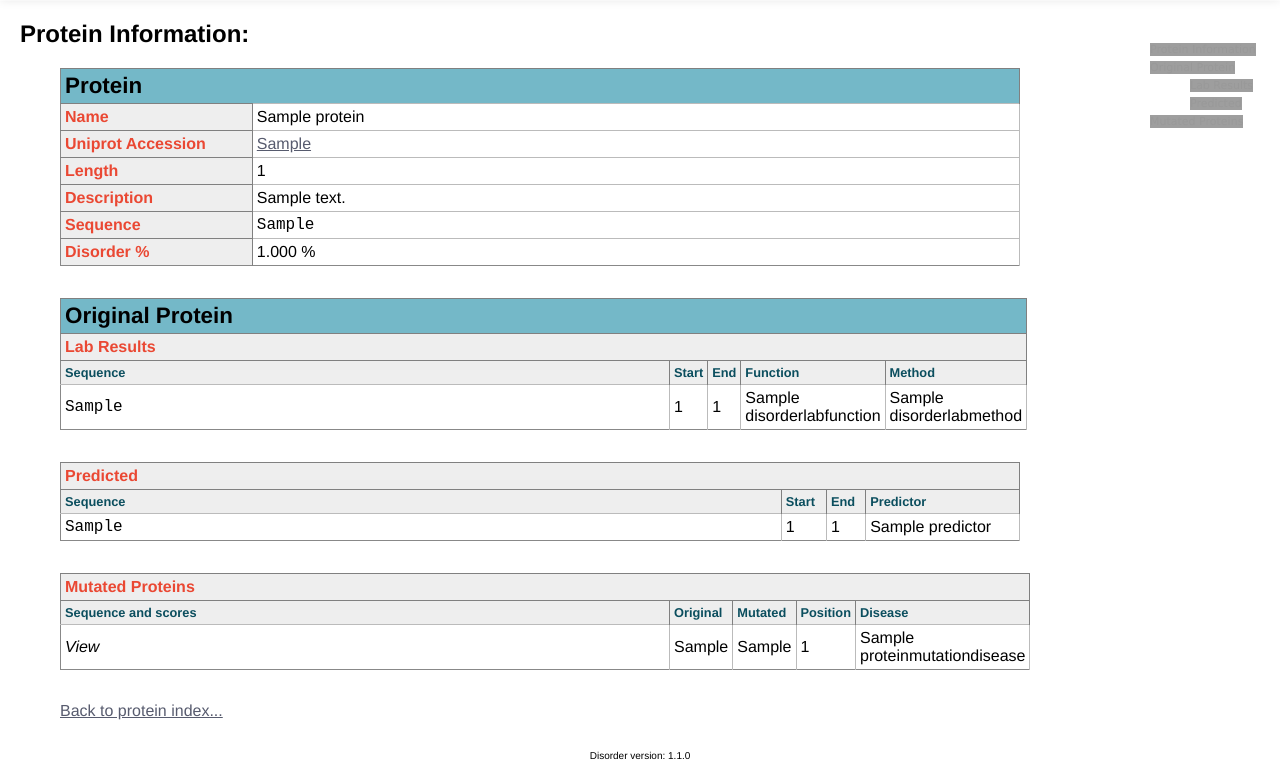
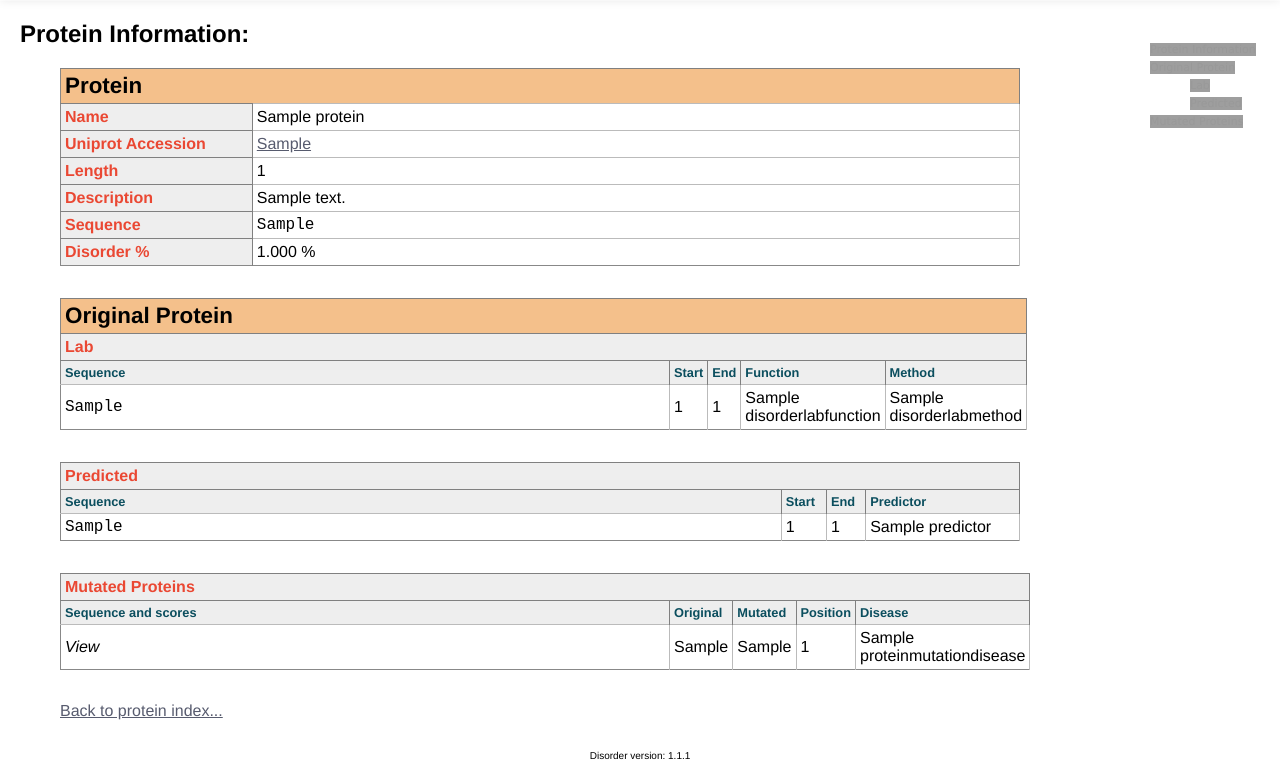
Before and after one commit to steveandroulakis/disorder-regions, a Django app: a page that uses disorder_regions/disorder/templates/disorder/protein_detail.html in a window 1280 px wide. Shown: the part 57-828 px from the top of the page. Run offline with Django 3.2, Linux system fonts and the light colour scheme; tables that the repository leaves empty hold one stand-in row (values such as "Sample post"); grey boxes are pictures that could not be loaded.

Commit message:
small colour change

```diff
--- a/disorder_regions/disorder/static/css/style.css
+++ b/disorder_regions/disorder/static/css/style.css
@@ -115,7 +115,7 @@ table.datatable th.row_title {
 table.datatable th.detail_header {
     color: black;
     font-size: 140%;
-    background-color: #74B8C8;
+    background-color: #F4C08B;
 }
 
 table.datatable th.detail_header .small {
--- a/disorder_regions/disorder/templates/disorder/includes/version.html
+++ b/disorder_regions/disorder/templates/disorder/includes/version.html
@@ -1 +1 @@
-1.1.0
+1.1.1
--- a/disorder_regions/disorder/templates/disorder/protein_detail.html
+++ b/disorder_regions/disorder/templates/disorder/protein_detail.html
@@ -7,7 +7,7 @@
 		<li><a href="#protein_information">Protein Information</a></li>
 		<li><a href="#original_protein">Original Protein</a></li>
 		<ul>
-			<li><a href="#lab_results">Lab Results</a></li>
+			<li><a href="#lab">Lab</a></li>
 			<li><a href="#predicted">Predicted</a></li>
 		</ul>
 		<li><a href="#mutated_proteins">Mutated Proteins</a></li>
@@ -48,13 +48,13 @@
 			    <th class="detail_subheader">Disorder %</th>
 				<td>{{ protein.protein_percentageofdisorder }} %</td>
 			</tr>
-			</table><a name="original_protein"/><a name="lab_results"/>
+			</table><a name="original_protein"/><a name="lab"/>
 			<table class="datatable">
 			<tr>
 			    <th colspan="5" class="detail_header">Original Protein</th>
 			</tr>
 			<tr>
-			    <th colspan="5">Lab Results</th>
+			    <th colspan="5">Lab</th>
 			<tr>
 				<th class="table_subheader">Sequence</td>
 				<th class="table_subheader">Start</td>
```
